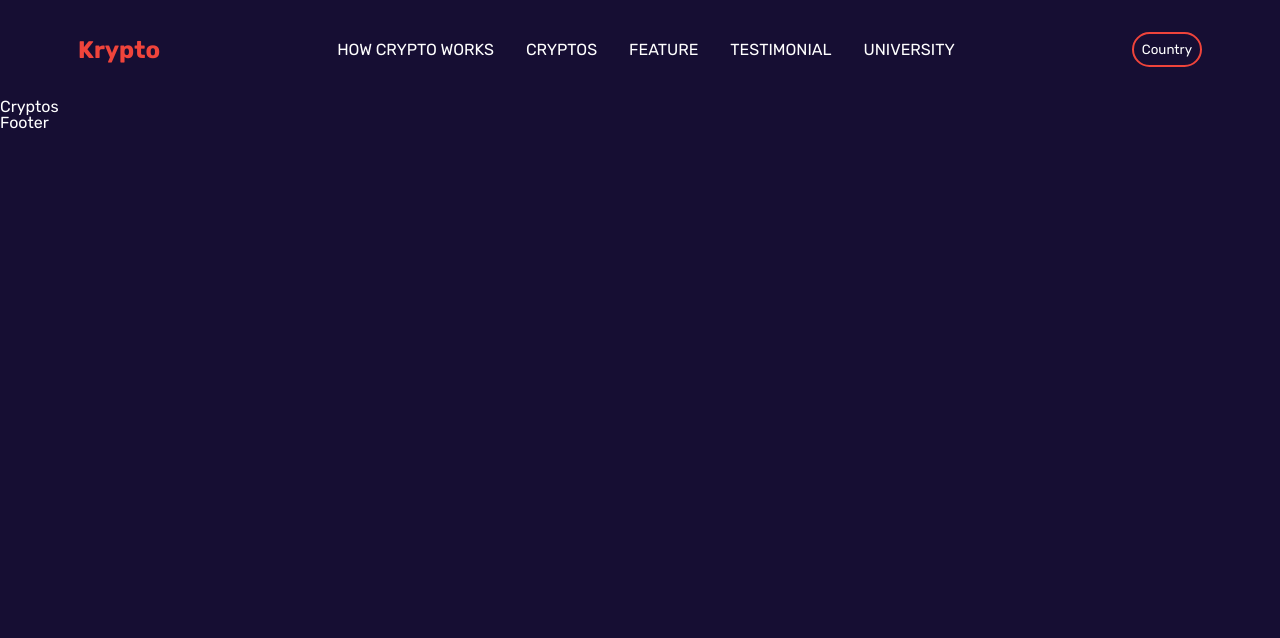
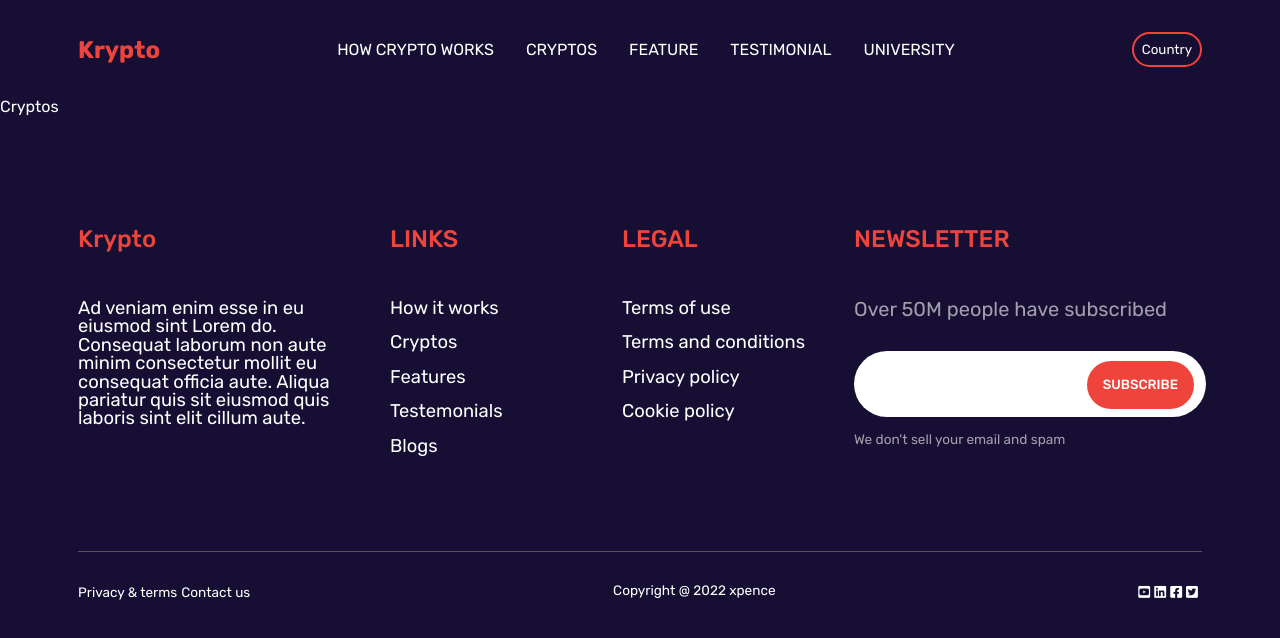
Before and after one commit to PenAndPapers/react-crypto, a React (Vite) app: page /cryptos in a window 1280 px wide. Shown: the top 638 px of the page. Built offline with nearby package versions, Linux system fonts and the light colour scheme.

Commit message:
master - added page footer

```diff
--- a/src/App.css
+++ b/src/App.css
@@ -1,3 +1,6 @@
+inpout, button {
+  outline: none;
+}
 .container {
   max-width: 1124px;
   margin: 0 auto;
@@ -35,3 +38,98 @@
   border-radius: 5rem;
   background: transparent;
 }
+
+footer {
+  margin: 7rem auto;
+}
+
+footer .container .links {
+  display: grid;
+  grid-template-columns: 280px 200px 200px auto;
+  gap: 2rem;
+}
+
+footer .container .links h2 {
+  margin-bottom: 3rem;
+  font-size: 1.5rem;
+  font-weight: 500;
+  text-transform: uppercase;
+  color: #EF443B;
+}
+
+footer .container .links div:first-child h2 a {
+  text-transform: capitalize;
+  color: #EF443B;
+  text-decoration: none;
+}
+
+footer .container .links div:first-child p {
+  font-size: 1.15rem;
+  font-weight: 400;
+}
+
+footer .container .links nav a {
+  display: block;
+  margin-top: 1rem;
+  font-size: 1.15rem;
+  font-weight: 400;
+  text-decoration: none;
+}
+
+footer .container .links div:last-child p {
+  font-size: 1.25rem;
+  font-weight: 400;
+  opacity: .6;
+}
+
+footer .container form {
+  margin-top: 2rem;
+  position: relative;
+}
+
+footer .container form input {
+  width: 100%;
+  height: 4rem;
+  border-radius: 4rem;
+  border: none;
+}
+
+footer .container form button {
+  position: absolute;
+  right: .5rem;
+  top: .6rem;
+  height: 3rem;
+  padding: 0 1rem;
+  border-radius: 4rem;
+  font-weight: 500;
+  text-transform: uppercase;
+  background: #EF443B;
+  border: none;
+}
+
+footer .container .links div:last-child span {
+  margin-top: 1rem;
+  display: inline-block;
+  font-size: .85rem;
+  font-weight: 400;
+  opacity: .6;
+}
+
+footer .container .social {
+  margin-top: 6rem;
+  padding-top: 2rem;
+  display: flex;
+  justify-content: space-between;
+  border-top: 1px solid #555555;
+}
+
+footer .container .social div a,
+footer .container .social div p {
+  font-size: .85rem;
+  text-decoration: none;
+}
+
+footer .container .social div:last-child a {
+  margin-right: .25rem;
+  display: inline-block;
+}
--- a/src/layout/AppFooter.tsx
+++ b/src/layout/AppFooter.tsx
@@ -1,9 +1,56 @@
-const AppFooter = () => {
+import { Link } from 'react-router-dom'
+
+const AppNavbar = () => {
   return (
     <footer>
-      <h1>Footer</h1>
+      <div className="container">
+        <div className="links">
+          <div>
+            <h2><Link to='/'>Krypto</Link></h2>
+            <p>Ad veniam enim esse in eu eiusmod sint Lorem do. Consequat laborum non aute minim consectetur mollit eu consequat officia aute. Aliqua pariatur quis sit eiusmod quis laboris sint elit cillum aute.</p>
+          </div>
+          <nav>
+            <h2>Links</h2>
+            <Link to='/'>How it works</Link>
+            <Link to='/'>Cryptos</Link>
+            <Link to='/'>Features</Link>
+            <Link to='/'>Testemonials</Link>
+            <Link to='/'>Blogs</Link>
+          </nav>
+          <nav>
+            <h2>Legal</h2>
+            <Link to='/'>Terms of use</Link>
+            <Link to='/'>Terms and conditions</Link>
+            <Link to='/'>Privacy policy</Link>
+            <Link to='/'>Cookie policy</Link>
+          </nav>
+          <div>
+            <h2>Newsletter</h2>
+            <p>Over 50M people have subscribed</p>
+            <form>
+              <input type="email" required />
+              <button>Subscribe</button>
+            </form>
+            <span>We don't sell your email and spam</span>
+          </div>
+        </div>
+        <div className="social">
+          <div>
+          <Link to='/'>Privacy &amp; terms</Link>&nbsp;<Link to='/'>Contact us</Link>
+          </div>
+          <div>
+            <p>Copyright @ 2022 xpence</p>
+          </div>
+          <div>
+            <a href='#'><i className='fa-brands fa-youtube-square' /></a>
+            <a href='#'><i className='fa-brands fa-linkedin' /></a>
+            <a href='#'><i className='fa-brands fa-facebook-square' /></a>
+            <a href='#'><i className='fa-brands fa-twitter-square' /></a>
+          </div>
+        </div>
+      </div>
     </footer>
   )
 }
 
-export default AppFooter
+export default AppNavbar
--- a/src/pages/home/components/Cta/Cta.scoped.css
+++ b/src/pages/home/components/Cta/Cta.scoped.css
@@ -43,13 +43,10 @@
   0% {
     background-image: url('https://images.unsplash.com/photo-1629339942248-45d4b10c8c2f?ixlib=rb-1.2.1&ixid=MnwxMjA3fDB8MHxwaG90by1wYWdlfHx8fGVufDB8fHx8&auto=format&fit=crop&w=2672&q=80');
   }
-  25% {
+  33.33% {
     background-image: url('https://images.unsplash.com/photo-1631603090989-93f9ef6f9d80?ixlib=rb-1.2.1&ixid=MnwxMjA3fDB8MHxwaG90by1wYWdlfHx8fGVufDB8fHx8&auto=format&fit=crop&w=2672&q=80');
   }
-  50% {
+  66.33% {
     background-image: url('https://images.unsplash.com/photo-1634704784915-aacf363b021f?ixlib=rb-1.2.1&ixid=MnwxMjA3fDB8MHxwaG90by1wYWdlfHx8fGVufDB8fHx8&auto=format&fit=crop&w=2670&q=80');
   }
-  75% {
-    background-image: url('https://images.unsplash.com/photo-1642543348745-03b1219733d9?ixlib=rb-1.2.1&ixid=MnwxMjA3fDB8MHxwaG90by1wYWdlfHx8fGVufDB8fHx8&auto=format&fit=crop&w=2670&q=80');
-  }
 }
```
Also changed, not shown: 1 other file (tests, documents, lock files or other folders).
